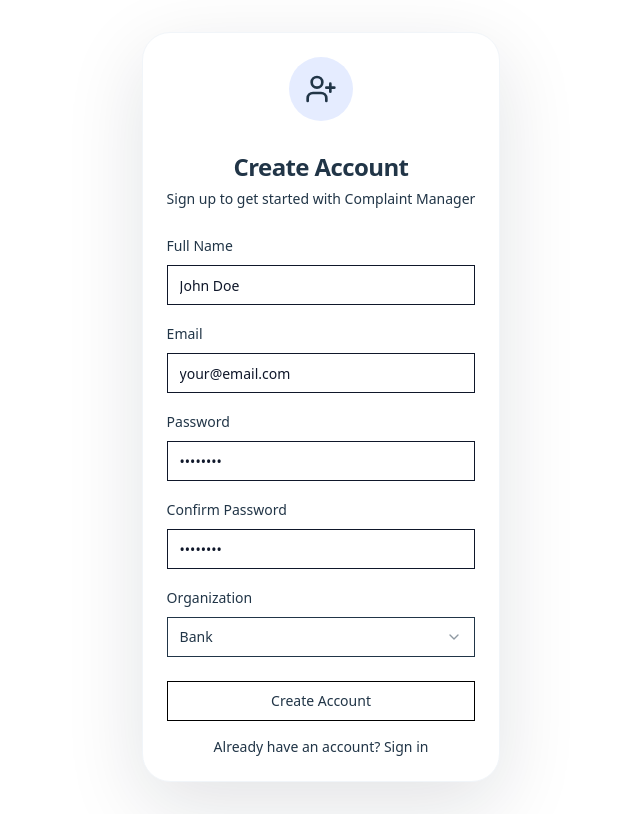
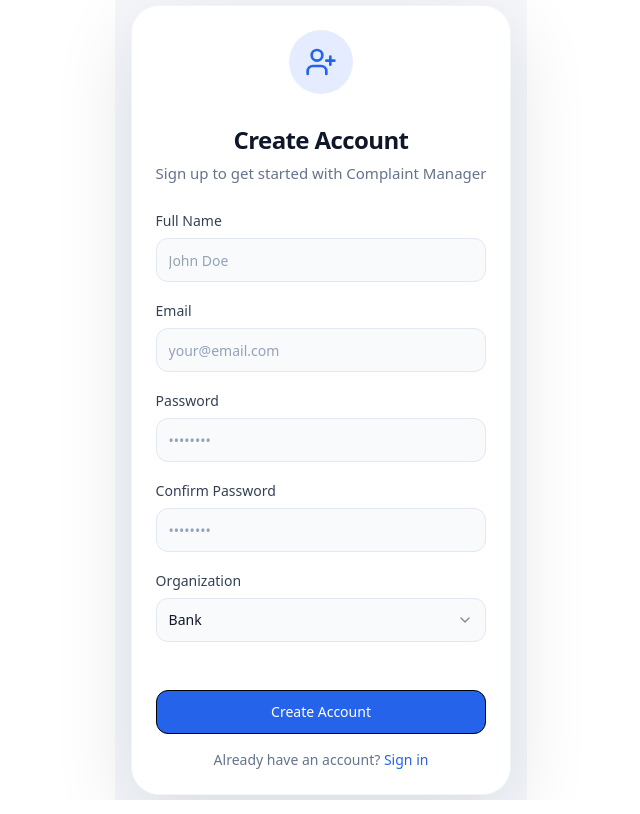
Before and after one commit to YusufRick/cms-project, a React (Vite) app in the folder frontend/: page /register in a window 1280 px wide. Shown: the whole page, without its empty margins (319-959 px from the left). Built offline with nearby package versions, Linux system fonts and the light colour scheme; no server answers.

Commit message:
signup firebase

```diff
--- a/frontend/src/pages/Signup.jsx
+++ b/frontend/src/pages/Signup.jsx
@@ -55,31 +55,36 @@ const Signup = () => {
   };
 
   return (
-    <div className="flex min-h-screen items-center justify-center bg-background px-4 py-8">
-      <Card className="
-            w-full max-w-md
+    <div className="flex min-h-screen items-center justify-center bg-[#f5f7fb] px-4">
+      <Card
+        className="
+          w-full max-w-md
           rounded-[28px]
           border border-slate-100
           bg-white
           shadow-[0_24px_80px_rgba(15,23,42,0.12)]
           transition-transform duration-300
-          hover:scale-[1.02] hover:shadow-[0_28px_90px_rgba(15,23,42,0.14)]">
-
-        <CardHeader className="text-center">
+          hover:scale-[1.02] hover:shadow-[0_28px_90px_rgba(15,23,42,0.14)]
+        "
+      >
+        <CardHeader className="text-center pb-2">
           <div className="mx-auto mb-6 flex h-16 w-16 items-center justify-center rounded-full bg-[#e5ecff]">
-            <UserPlus className="h-8 w-8 text-primary" />
+            <UserPlus className="h-8 w-8 text-[#2563eb]" />
           </div>
-          <CardTitle className="text-2xl">Create Account</CardTitle>
-          <CardDescription>
+          <CardTitle className="text-2xl font-semibold text-slate-900">
+            Create Account
+          </CardTitle>
+          <CardDescription className="mt-1 text-[15px] text-slate-500">
             Sign up to get started with Complaint Manager
           </CardDescription>
         </CardHeader>
 
         <form onSubmit={handleSubmit}>
-          <CardContent className="space-y-4">
-
-            <div className="space-y-2">
-              <Label htmlFor="name">Full Name</Label>
+          <CardContent className="mt-4 space-y-4">
+            <div className="space-y-1.5 text-left">
+              <Label htmlFor="name" className="text-sm font-medium text-slate-700">
+                Full Name
+              </Label>
               <Input
                 id="name"
                 type="text"
@@ -87,12 +92,18 @@ const Signup = () => {
                 value={name}
                 onChange={(e) => setName(e.target.value)}
                 required
-                className="transition-all duration-300 focus:scale-[1.02]"
+                className="
+                  h-11 rounded-xl border border-slate-200
+                  bg-slate-50 text-sm placeholder:text-slate-400
+                  focus:bg-white transition-all duration-300 focus:scale-[1.02]
+                "
               />
             </div>
 
-            <div className="space-y-2">
-              <Label htmlFor="email">Email</Label>
+            <div className="space-y-1.5 text-left">
+              <Label htmlFor="email" className="text-sm font-medium text-slate-700">
+                Email
+              </Label>
               <Input
                 id="email"
                 type="email"
@@ -100,12 +111,18 @@ const Signup = () => {
                 value={email}
                 onChange={(e) => setEmail(e.target.value)}
                 required
-                className="transition-all duration-300 focus:scale-[1.02]"
+                className="
+                  h-11 rounded-xl border border-slate-200
+                  bg-slate-50 text-sm placeholder:text-slate-400
+                  focus:bg-white transition-all duration-300 focus:scale-[1.02]
+                "
               />
             </div>
 
-            <div className="space-y-2">
-              <Label htmlFor="password">Password</Label>
+            <div className="space-y-1.5 text-left">
+              <Label htmlFor="password" className="text-sm font-medium text-slate-700">
+                Password
+              </Label>
               <Input
                 id="password"
                 type="password"
@@ -113,12 +130,18 @@ const Signup = () => {
                 value={password}
                 onChange={(e) => setPassword(e.target.value)}
                 required
-                className="transition-all duration-300 focus:scale-[1.02]"
+                className="
+                  h-11 rounded-xl border border-slate-200
+                  bg-slate-50 text-sm placeholder:text-slate-400
+                  focus:bg-white transition-all duration-300 focus:scale-[1.02]
+                "
               />
             </div>
 
-            <div className="space-y-2">
-              <Label htmlFor="repassword">Confirm Password</Label>
+            <div className="space-y-1.5 text-left">
+              <Label htmlFor="repassword" className="text-sm font-medium text-slate-700">
+                Confirm Password
+              </Label>
               <Input
                 id="repassword"
                 type="password"
@@ -126,17 +149,30 @@ const Signup = () => {
                 value={repassword}
                 onChange={(e) => setRepassword(e.target.value)}
                 required
-                className="transition-all duration-300 focus:scale-[1.02]"
+                className="
+                  h-11 rounded-xl border border-slate-200
+                  bg-slate-50 text-sm placeholder:text-slate-400
+                  focus:bg-white transition-all duration-300 focus:scale-[1.02]
+                "
               />
             </div>
 
-            <div className="space-y-2">
-              <Label>Organization</Label>
+            <div className="space-y-1.5 text-left">
+              <Label className="text-sm font-medium text-slate-700">
+                Organization
+              </Label>
               <Select
                 value={organization}
                 onValueChange={setOrganization}
               >
-                <SelectTrigger className="transition-all duration-300 focus:scale-[1.02]">
+                <SelectTrigger
+                  className="
+                    h-11 rounded-xl border border-slate-200
+                    bg-slate-50 text-sm text-slate-900
+                    placeholder:text-slate-400
+                    focus:bg-white transition-all duration-300 focus:scale-[1.02]
+                  "
+                >
                   <SelectValue placeholder="Select your organization" />
                 </SelectTrigger>
 
@@ -147,21 +183,27 @@ const Signup = () => {
                 </SelectContent>
               </Select>
             </div>
-
           </CardContent>
 
-          <CardFooter className="flex flex-col gap-4">
+          <CardFooter className="flex flex-col gap-4 pt-6">
             <Button
               type="submit"
               disabled={loading}
-              className="w-full hover-lift"
+              className="
+                h-11 w-full rounded-xl
+                bg-[#2563eb]
+                text-sm font-medium text-white
+                hover:bg-[#1d4ed8]
+                transition-colors
+                hover-lift
+              "
             >
               {loading ? "Creating Account..." : "Create Account"}
             </Button>
 
-            <p className="text-center text-sm text-muted-foreground">
+            <p className="text-center text-sm text-slate-500">
               Already have an account?{" "}
-              <Link to="/login" className="text-primary hover:underline">
+              <Link to="/login" className="font-medium text-[#2563eb] hover:underline">
                 Sign in
               </Link>
             </p>
```
